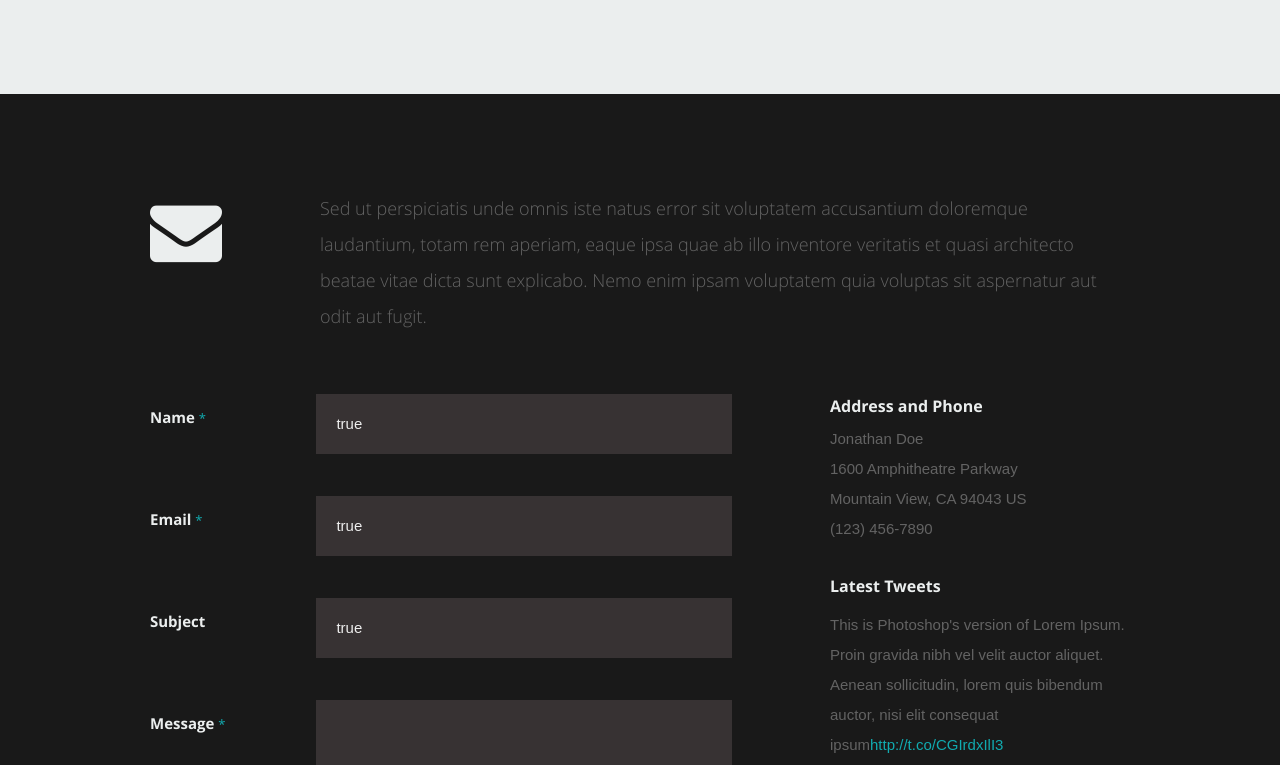
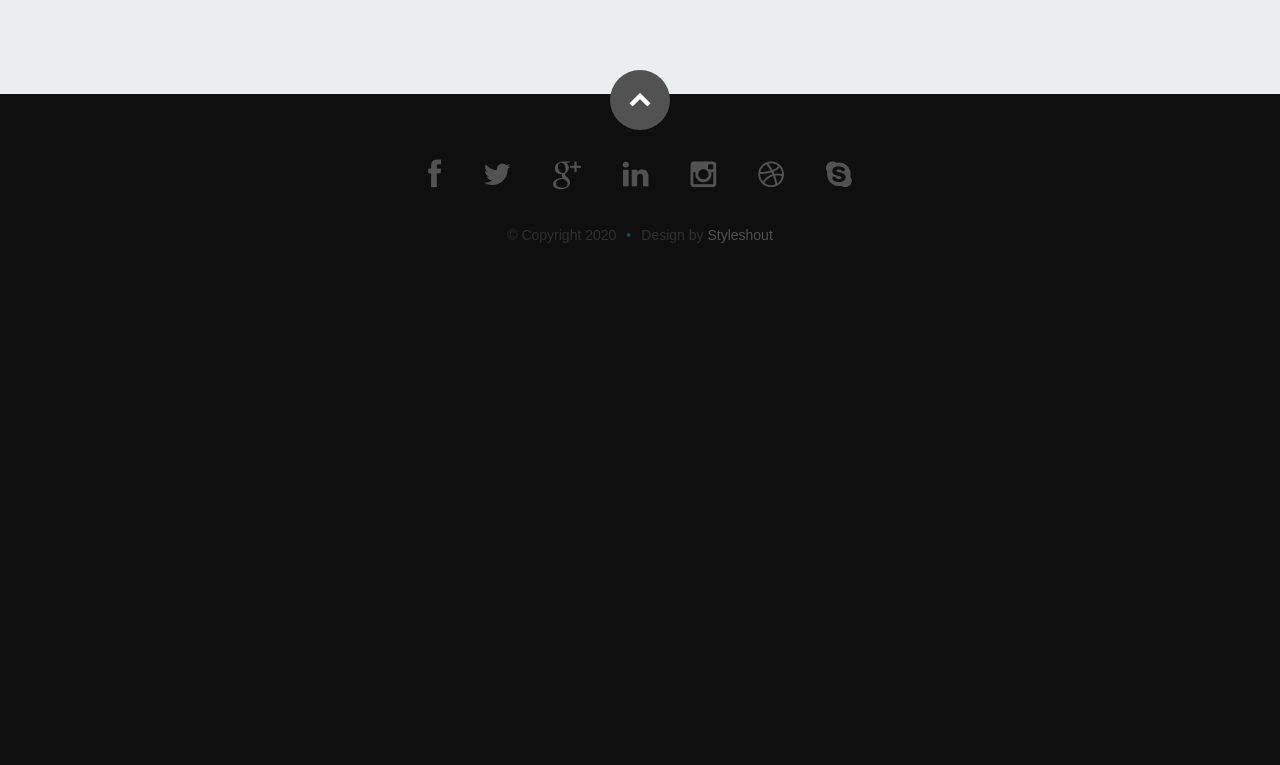
Before and after one commit to Lpmartinez1109/Web_Developer_React_Portfolio, a React (Create React App) app: page / in a window 1280 px wide. Shown: the part 5615-6380 px from the top of the page. After the commit the page ends 5913 px from the top, so only its background shows below. Built offline with nearby package versions, Linux system fonts and the light colour scheme.

Commit message:
edits made to files

```diff
--- a/src/App.js
+++ b/src/App.js
@@ -3,7 +3,7 @@ import Header from './components/header/header';
 import About from './components/about/about';
 import Resume from './components/resume/resume';
 import Portfolio from './components/portfolio/portfolio';
-import Contact from './components/contact/contact';
+// import Contact from './components/contact/contact';
 import Footer from './components/footer/footer';
 import resumeData from './components/resume/resumeData';
 class App extends Component {
@@ -14,7 +14,7 @@ class App extends Component {
         <About />
         <Resume />
         <Portfolio />
-        <Contact />
+        {/* <Contact /> */}
         <Footer />
       </div>
     );
--- a/src/components/resume/resumeData.js
+++ b/src/components/resume/resumeData.js
@@ -16,5 +16,5 @@ let resumeData = {
             "className" : "fa fa-github"
         }
     ]
-}
+};
 export default resumeData;
```
